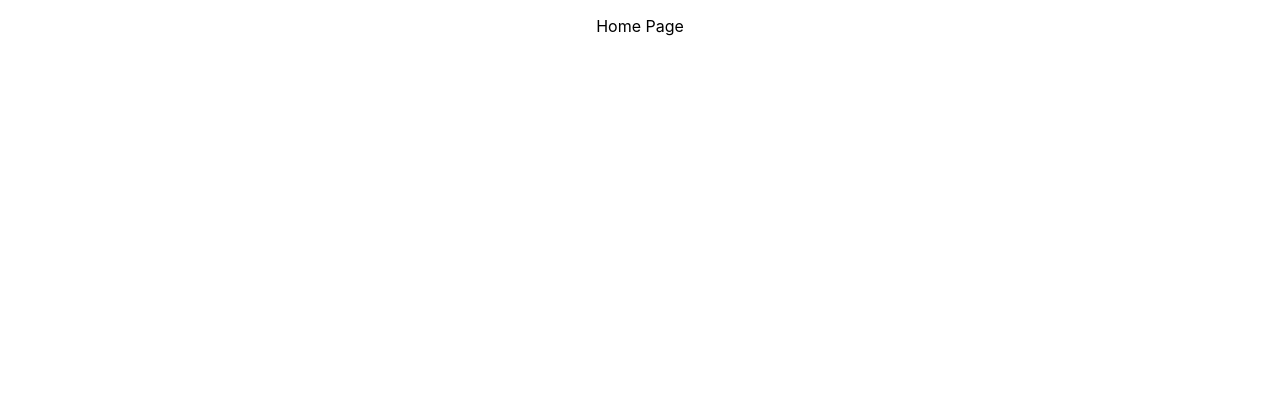
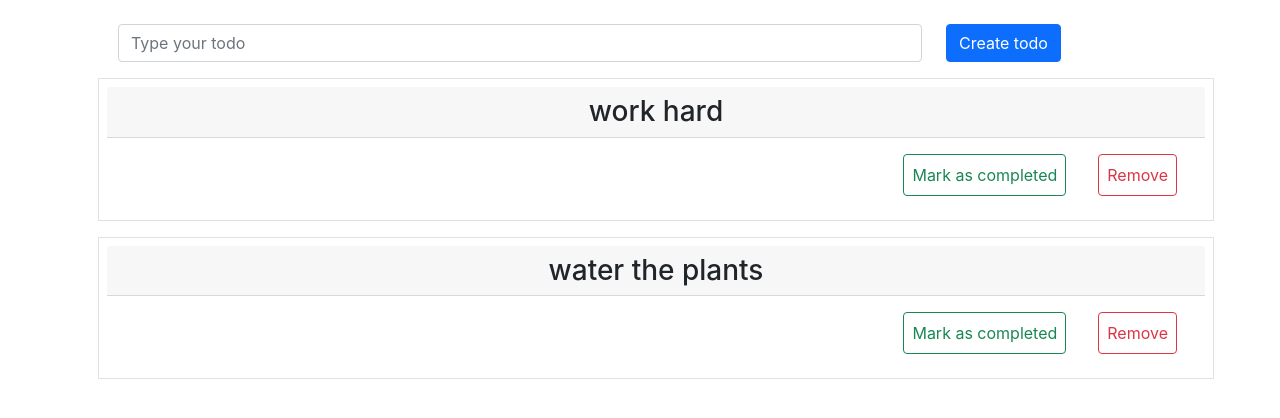
Before and after one commit to avinashgodvin/todo-app, a React (Create React App) app: page / in a window 1280 px wide. Shown: the top 418 px of the page. Built offline with nearby package versions, Linux system fonts and the light colour scheme.

Commit message:
ui completed

```diff
--- a/public/index.html
+++ b/public/index.html
@@ -24,6 +24,7 @@
       work correctly both with client-side routing and a non-root public URL.
       Learn how to configure a non-root public URL by running `npm run build`.
     -->
+    <link href="https://cdn.jsdelivr.net/npm/bootstrap@5.1.3/dist/css/bootstrap.min.css" rel="stylesheet" integrity="sha384-1BmE4kWBq78iYhFldvKuhfTAU6auU8tT94WrHftjDbrCEXSU1oBoqyl2QvZ6jIW3" crossorigin="anonymous">
     <title>React App</title>
   </head>
   <body>
@@ -39,5 +40,8 @@
       To begin the development, run `npm start` or `yarn start`.
       To create a production bundle, use `npm run build` or `yarn build`.
     -->
+
+    <script src="https://cdn.jsdelivr.net/npm/bootstrap@5.1.3/dist/js/bootstrap.bundle.min.js" integrity="sha384-ka7Sk0Gln4gmtz2MlQnikT1wXgYsOg+OMhuP+IlRH9sENBO0LRn5q+8nbTov4+1p" crossorigin="anonymous"></script>
+
   </body>
 </html>
--- a/src/App.js
+++ b/src/App.js
@@ -1,9 +1,20 @@
 import "./App.css";
+import NewTodoForm from "./Components/Todos/NewTodoForm";
+import TodoList from "./Components/Todos/TodoList";
 
 function App() {
+  let todos = [
+    {
+      text: "work hard ",
+    },
+    {
+      text : "water the plants"
+    }
+  ];
   return (
     <div className="App">
-      <p>Home Page</p>
+      <NewTodoForm />
+      <TodoList todos={todos}/>
     </div>
   );
 }
--- /dev/null
+++ b/src/Components/Todos/NewTodoForm.js
@@ -0,0 +1,26 @@
+import React, { useState } from "react";
+
+const NewTodoForm = () => {
+  const [inputValue, setInputValue] = useState("");
+
+  return (
+    <div className="container  mt-4">
+      <div className="row ms-4">
+        <div className="col col-lg-9">
+          <input
+            type="text"
+            className="form-control"
+            value={inputValue}
+            onChange={(e) => setInputValue(e.target.value)}
+            placeholder="Type your todo"
+          />
+        </div>
+        <div className="col col-lg-2 d-flex justify-content-start">
+          <button className="btn btn-primary">Create todo</button>
+        </div>
+      </div>
+    </div>
+  );
+};
+
+export default NewTodoForm;
--- /dev/null
+++ b/src/Components/Todos/TodoList.js
@@ -0,0 +1,14 @@
+import React from "react";
+import TodoListItem from "./TodoListItem";
+
+const TodoList = ({ todos }) => {
+  return (
+    <div>
+      {todos.map((todo) => (
+        <TodoListItem todo={todo} />
+      ))}
+    </div>
+  );
+};
+
+export default TodoList;
--- /dev/null
+++ b/src/Components/Todos/TodoListItem.js
@@ -0,0 +1,18 @@
+import React from "react";
+
+const TodoListItem = ({ todo }) => {
+  return (
+    <div className="container">
+    <div className=" container border  m-3 p-2 ">
+      <h3 className="card-header">{todo.text}</h3>
+      <div className="container d-flex justify-content-end card-text">
+        <button className="btn  btn-outline-success p-2 m-3">Mark as completed</button>
+        <button className="btn btn-outline-danger p-2 m-3">Remove</button>
+      </div>
+    </div>
+    </div>
+
+  );
+};
+
+export default TodoListItem;
```
